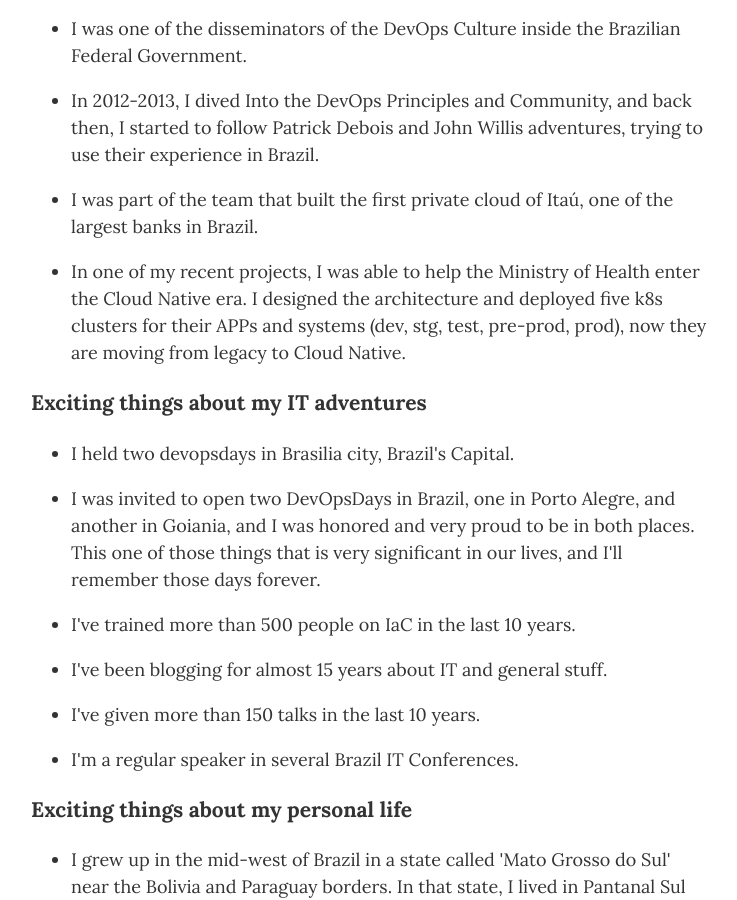
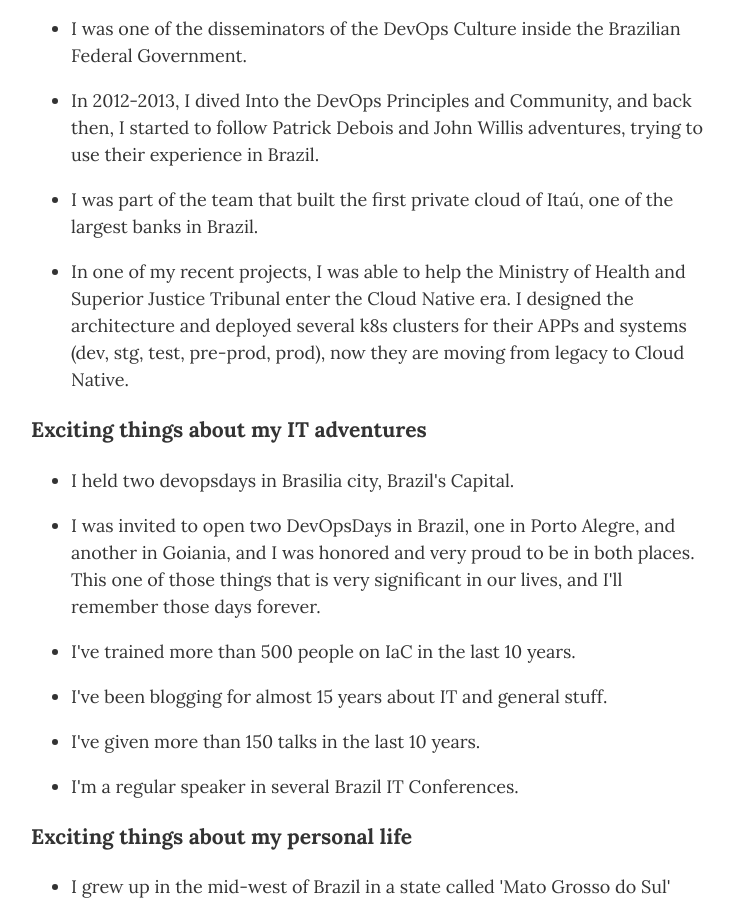
Before and after one commit to gutocarvalho/resume, a Jekyll site: the page built from index.html, in a window 1280 px wide and 900 px high, scrolled down 1095 px. Shown: the whole window, without its empty margins (269-1006 px from the left). Built offline with Jekyll 4.4.1, drawn with Linux system fonts in a browser that asks for light colours.

Commit message:
Resume updated

```diff
--- a/_config.yml
+++ b/_config.yml
@@ -48,7 +48,7 @@ li>
 
 <li><p>I was part of the team that built the first private cloud of Itaú, one of the largest banks in Brazil. </p></li>
 
-<li><p>In one of my recent projects, I was able to help the Ministry of Health enter the Cloud Native era. I designed the architecture and deployed five k8s clusters for their APPs and systems (dev, stg, test, pre-prod, prod), now they are moving from legacy to Cloud Native.</p></li>
+<li><p>In one of my recent projects, I was able to help the Ministry of Health and Superior Justice Tribunal enter the Cloud Native era. I designed the architecture and deployed several k8s clusters for their APPs and systems (dev, stg, test, pre-prod, prod), now they are moving from legacy to Cloud Native.</p></li>
 
 </ul>
 
```
